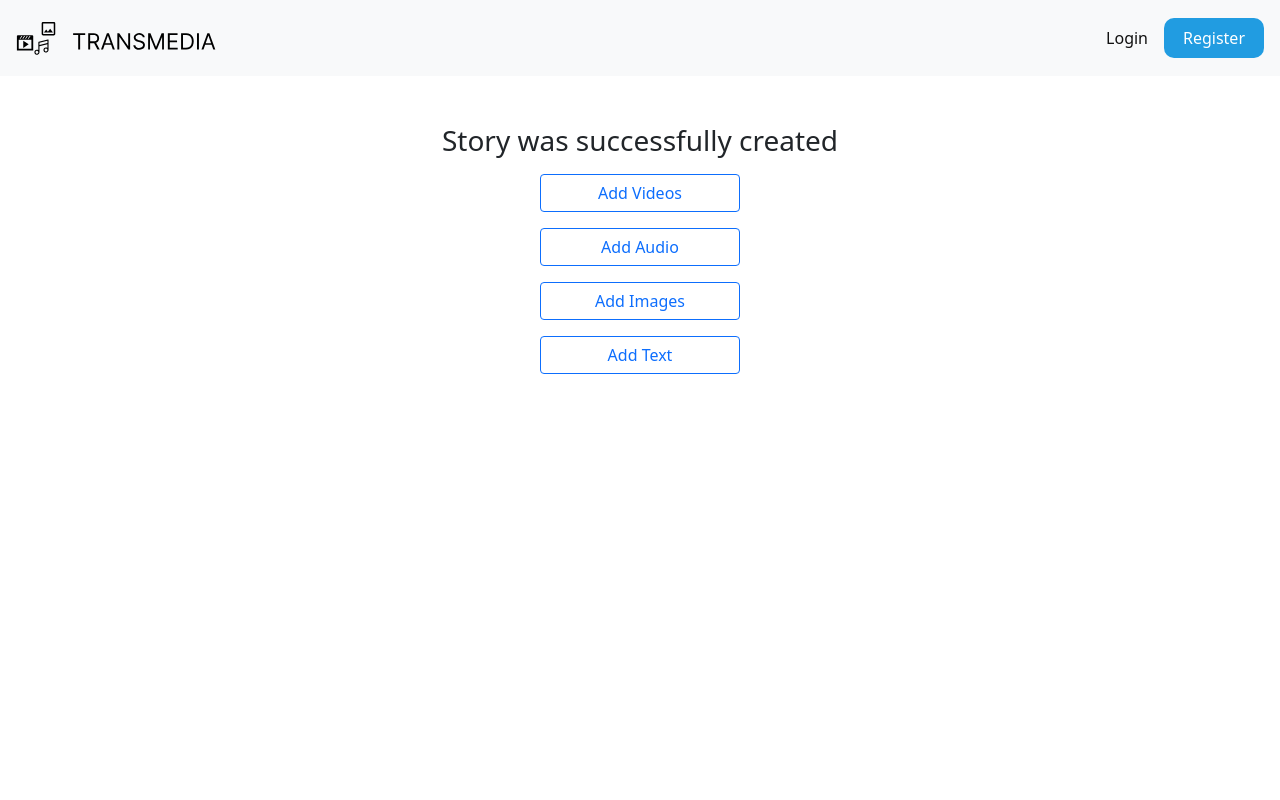
After one commit to iptomar/Transmedia, a PHP site: page /create_options.php in a window 1280 px wide. The commit adds this page. Run offline with PHP 8.4, Linux system fonts and the light colour scheme; some libraries are stand-ins or nearby versions.

Commit message:
Add page with options after story creation

```diff
--- a/createStory.php
+++ b/createStory.php
@@ -12,7 +12,9 @@ if (isset($_POST['submitButton'])) {
     $sql = "INSERT INTO Story (name, description, author) VALUES (?, ?, ?)";
     $pdo->prepare($sql)->execute([$name, $description, $author]);
 
-  }
+    $id = $pdo->lastInsertId();
+    header("location: create_options.php?id=$id");
+}
 
 ?>
 <!DOCTYPE html>
--- /dev/null
+++ b/create_options.php
@@ -0,0 +1,29 @@
+<?php
+include "NavBar.php";
+if (!isset($_GET["id"])) {
+    $_GET["id"] = "";
+}
+?>
+<!DOCTYPE html>
+<html lang="en">
+
+<head>
+    <meta charset="UTF-8">
+    <meta http-equiv="X-UA-Compatible" content="IE=edge">
+    <meta name="viewport" content="width=device-width, initial-scale=1.0">
+    <link href="https://cdn.jsdelivr.net/npm/bootstrap@5.0.2/dist/css/bootstrap.min.css" rel="stylesheet" integrity="sha384-EVSTQN3/azprG1Anm3QDgpJLIm9Nao0Yz1ztcQTwFspd3yD65VohhpuuCOmLASjC" crossorigin="anonymous">
+    <link rel="stylesheet" href="./style/add_video_to_story.css">
+    <title>Story Creation Options</title>
+</head>
+
+<body>
+    <h3 class="w-100 text-center mt-5 mb-3">Story was successfully created</h3>
+    <div class="w-100 text-center">
+        <a href="addVideoToStory.php?story=<?= $_GET["id"] ?>" class="btn btn-outline-primary mb-3" style="width:200px">Add Videos</a><br>
+        <a href="#" class="btn btn-outline-primary mb-3" style="width:200px">Add Audio</a><br>
+        <a href="#" class="btn btn-outline-primary mb-3" style="width:200px">Add Images</a><br>
+        <a href="#" class="btn btn-outline-primary mb-3" style="width:200px">Add Text</a><br>
+    </div>
+</body>
+
+</html>
```
